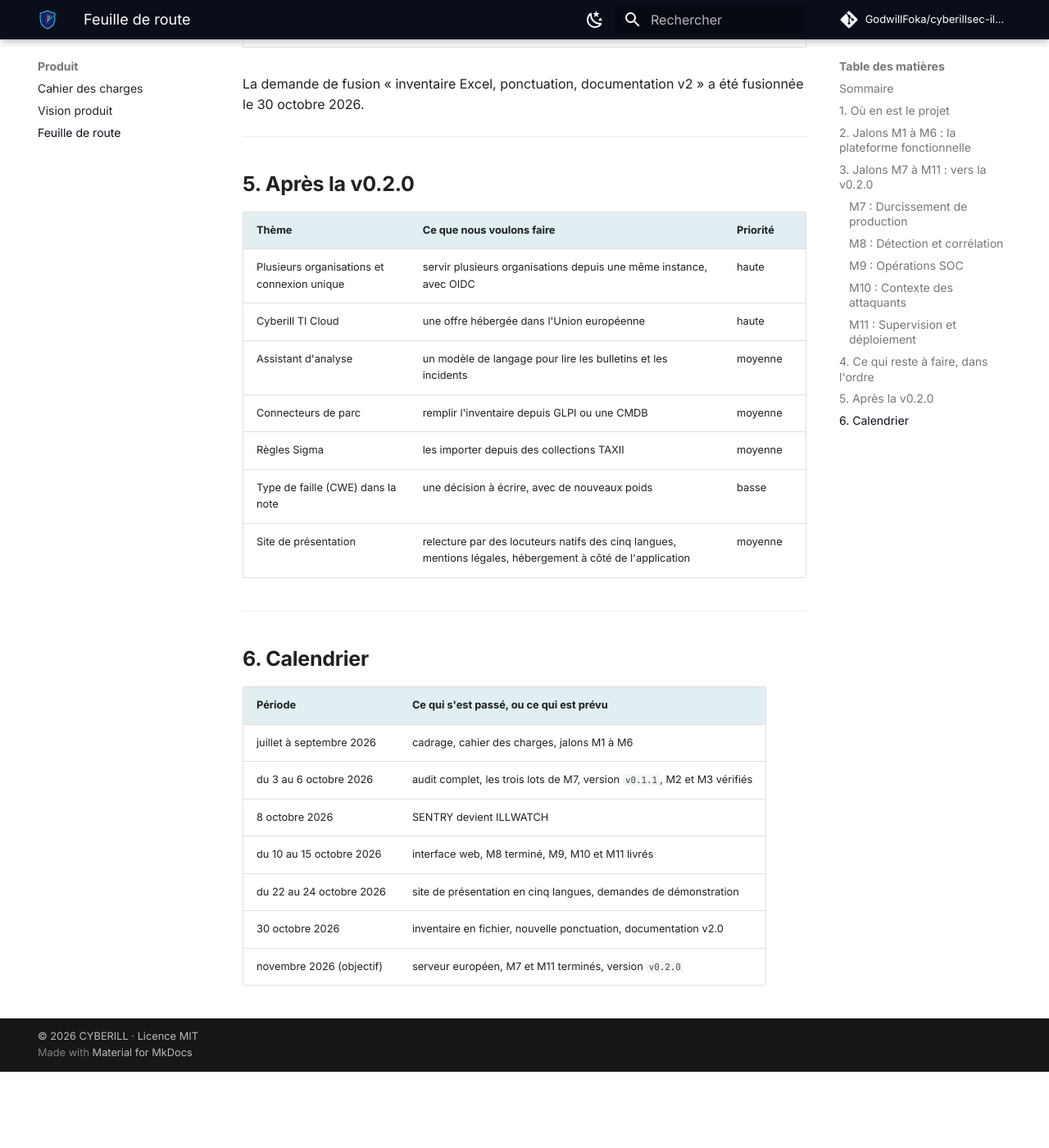
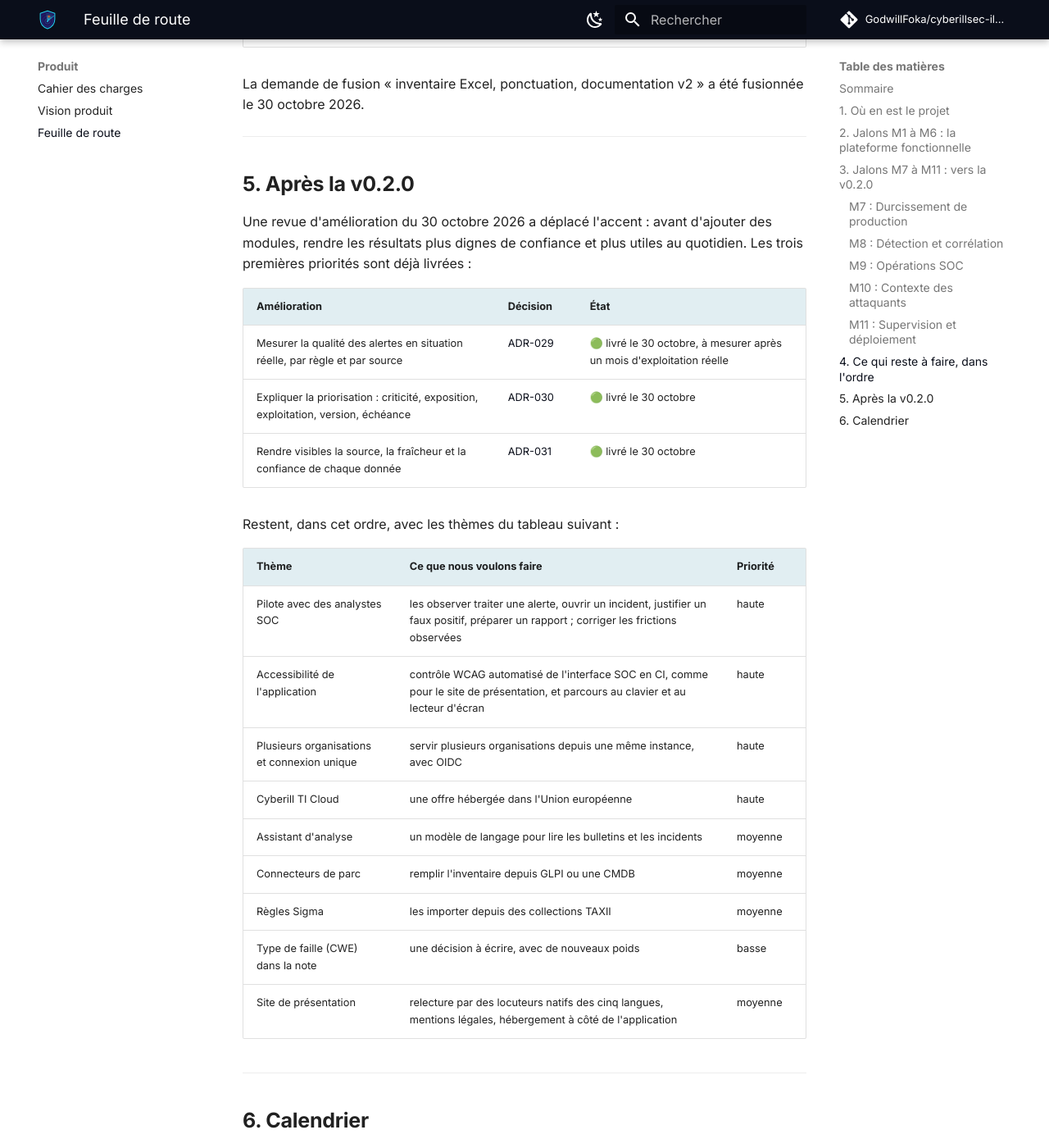
Before and after one commit to GodwillFoka/cyberillsec-illwatch, an MkDocs documentation site: the page built from docs/ROADMAP.md, in a window 1280 px wide and 1400 px high, scrolled down 5879 px. Shown: the whole window at 82% size. Built offline with MkDocs 1.6.1 and Material for MkDocs 9.7.7, drawn with Linux system fonts in a browser that asks for light colours; comment, search, counter and statistics services are not loaded; before the commit the page ends 7186 px from its top, so only the background shows below that.

Commit message:
docs(feuille de route) : améliorations livrées (ADR-029 à 031) et suite (pilote, accessibilité)
Co-Authored-By: Claude Opus 5.5 <noreply@anthropic.com>
Claude-Session: https://claude.ai/code/session_01NPt4LZVic9KCAEbQc6hNQi

```diff
--- a/docs/ROADMAP.md
+++ b/docs/ROADMAP.md
@@ -151,8 +151,22 @@ La demande de fusion « inventaire Excel, ponctuation, documentation v2 » a ét
 
 ## 5. Après la v0.2.0
 
+Une revue d'amélioration du 30 octobre 2026 a déplacé l'accent : avant d'ajouter des modules,
+rendre les résultats plus dignes de confiance et plus utiles au quotidien. Les trois premières
+priorités sont déjà livrées :
+
+| Amélioration | Décision | État |
+|---|---|---|
+| Mesurer la qualité des alertes en situation réelle, par règle et par source | [ADR-029](adr/ADR-029-qualite-des-alertes.md) | 🟢 livré le 30 octobre, à mesurer après un mois d'exploitation réelle |
+| Expliquer la priorisation : criticité, exposition, exploitation, version, échéance | [ADR-030](adr/ADR-030-priorisation-expliquee.md) | 🟢 livré le 30 octobre |
+| Rendre visibles la source, la fraîcheur et la confiance de chaque donnée | [ADR-031](adr/ADR-031-transparence-du-renseignement.md) | 🟢 livré le 30 octobre |
+
+Restent, dans cet ordre, avec les thèmes du tableau suivant :
+
 | Thème | Ce que nous voulons faire | Priorité |
 |---|---|---|
+| Pilote avec des analystes SOC | les observer traiter une alerte, ouvrir un incident, justifier un faux positif, préparer un rapport ; corriger les frictions observées | haute |
+| Accessibilité de l'application | contrôle WCAG automatisé de l'interface SOC en CI, comme pour le site de présentation, et parcours au clavier et au lecteur d'écran | haute |
 | Plusieurs organisations et connexion unique | servir plusieurs organisations depuis une même instance, avec OIDC | haute |
 | Cyberill TI Cloud | une offre hébergée dans l'Union européenne | haute |
 | Assistant d'analyse | un modèle de langage pour lire les bulletins et les incidents | moyenne |
```
